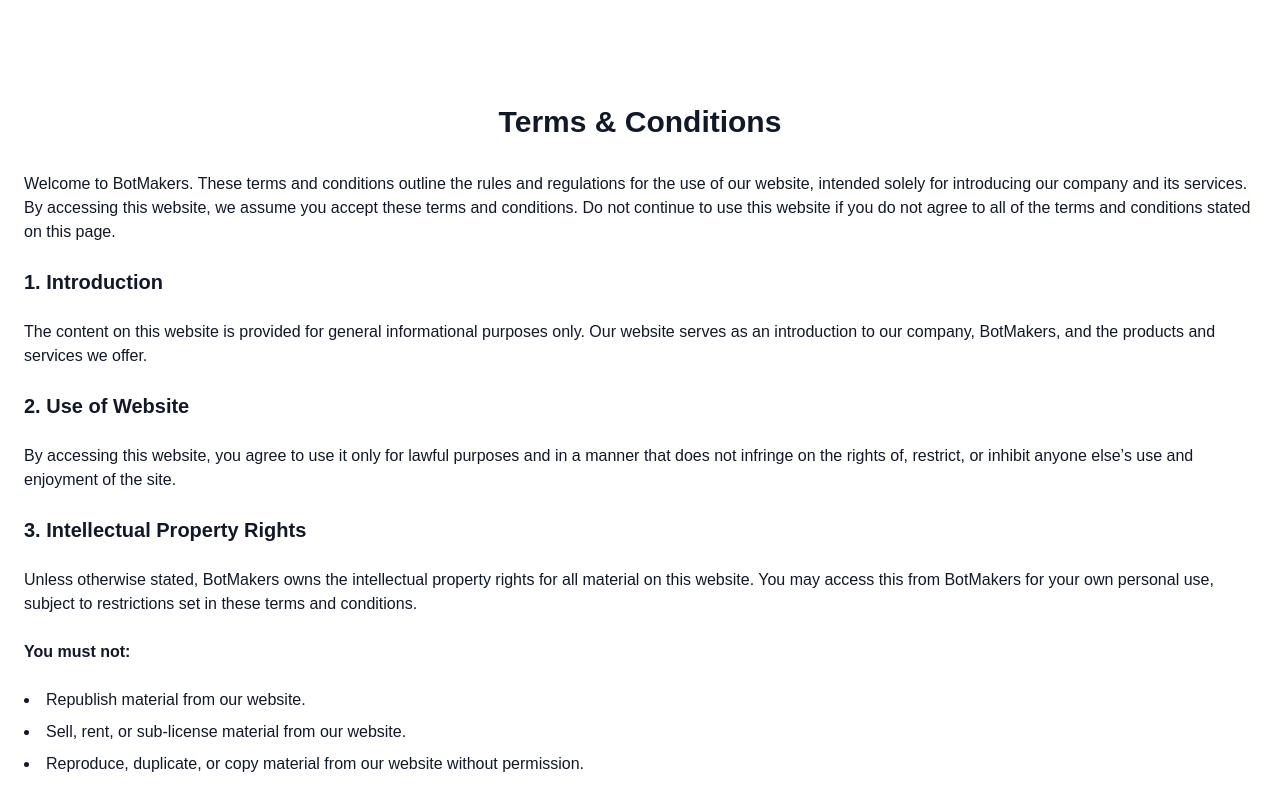
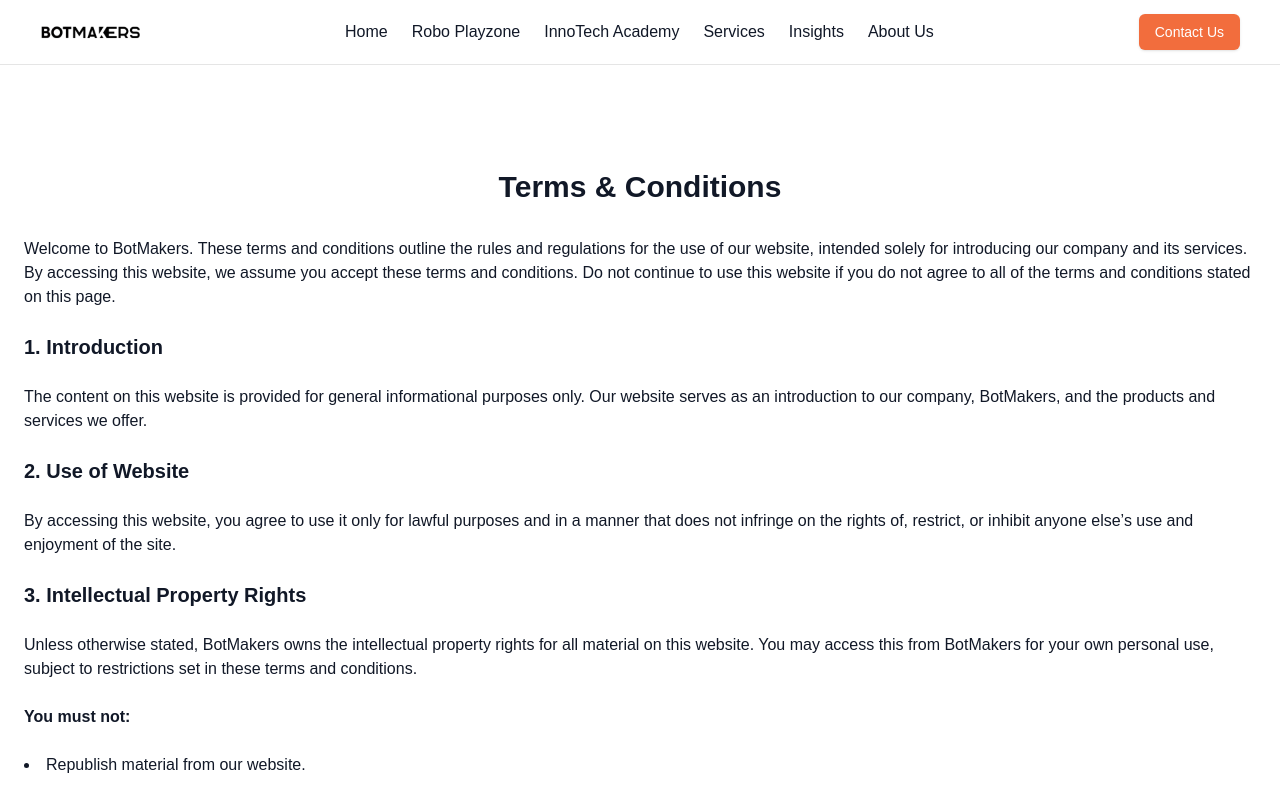
Before and after one commit to anujsb/botmakerstech, a Next.js app: page /terms in a window 1280 px wide. Shown: the top 788 px of the page. Built offline with nearby package versions, Linux system fonts and the light colour scheme.

Commit message:
terms and footer

```diff
--- a/src/app/contact/page.tsx
+++ b/src/app/contact/page.tsx
@@ -6,7 +6,7 @@ import React from "react";
 
 const page = () => {
   return (
-    <div className="bg-orange-50">
+    <div className="">
       <Header2 />
       <div className="mt-10">
       <Contact />
--- a/src/app/privacy/page.tsx
+++ b/src/app/privacy/page.tsx
@@ -7,9 +7,9 @@ import React from "react";
 
 const PrivacyPolicy = () => {
   return (
-    <div className="min-h-screen text-gray-900 mt-20">
+    <div className="min-h-screen text-gray-900 ">
       <Header2 />
-      <div className="container mx-auto p-6">
+      <div className="container mx-auto p-6 mt-20">
         <h1 className="text-3xl font-bold text-center mb-8">Privacy Policy</h1>
         <div className="space-y-6">
           <p>
--- a/src/app/terms/page.tsx
+++ b/src/app/terms/page.tsx
@@ -2,13 +2,14 @@
 
 import Footer from "@/components/Sections/Footer";
 import { Header } from "@/components/Sections/Header";
+import { Header2 } from "@/components/Sections/Header2";
 import React from "react";
 
 const TermsAndConditions = () => {
   return (
-    <div className="min-h-screen text-gray-900 mt-20">
-      <Header />
-      <div className="container mx-auto p-6">
+    <div className="min-h-screen text-gray-900 ">
+      <Header2 />
+      <div className="container mx-auto p-6 mt-20">
         <h1 className="text-3xl font-bold text-center mb-8">
           Terms & Conditions
         </h1>
```
